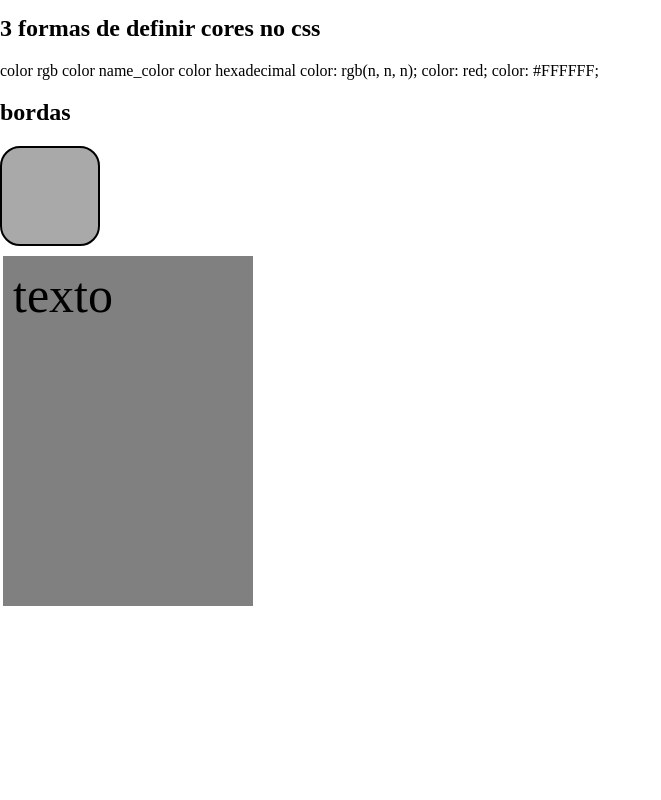
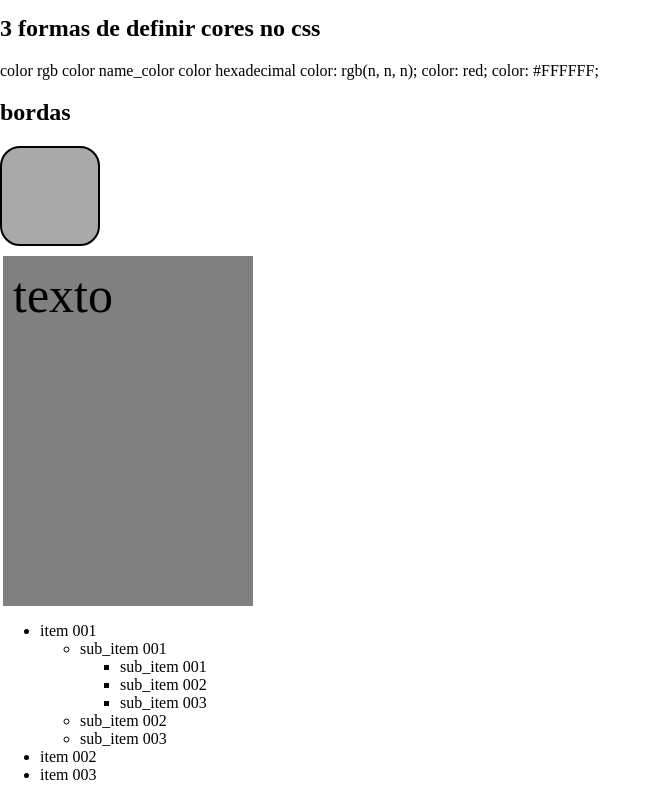
Before and after one commit to tom-jr/html-css-b7web, a plain HTML site: page revisao-lab/index.html in a window 1280 px wide. Shown: the part 730-1530 px from the top of the page, without its empty margins (0-661 px from the left). Before the commit the page ends 1340 px from the top, so only its background shows below. Drawn offline with Linux system fonts and the light colour scheme.

Commit message:
#006 modulo_002 formatacao-texto-css add-font-externa listas

```diff
--- a/revisao-lab/index.html
+++ b/revisao-lab/index.html
@@ -1,14 +1,16 @@
 <!DOCTYPE html>
 <html lang="en">
+
 <head>
     <meta charset="UTF-8">
     <meta http-equiv="X-UA-Compatible" content="IE=edge">
     <meta name="viewport" content="width=device-width, initial-scale=1.0">
     <title>Document</title>
     <style>
-        *{
+        * {
             box-sizing: border-box;
         }
+
         .borda {
             width: 100px;
             height: 100px;
@@ -32,6 +34,7 @@
         }
     </style>
 </head>
+
 <body>
     <h1>Resumo</h1>
     <h2>header 002</h2>
@@ -45,7 +48,7 @@
 
     <button type="button">Click here</button>
 
-    <br/>
+    <br />
 
     <ul>
         <li>Item 01</li>
@@ -74,5 +77,26 @@
     <div class="margin-padding">
         texto
     </div>
+
+    <ul>
+        <li>
+            item 001
+            <ul>
+                <li>
+                    sub_item 001
+                    <ul>
+                        <li>sub_item 001</li>
+                        <li>sub_item 002</li>
+                        <li>sub_item 003</li>
+                    </ul>
+                </li>
+                <li>sub_item 002</li>
+                <li>sub_item 003</li>
+            </ul>
+        </li>
+        <li>item 002</li>
+        <li>item 003</li>
+    </ul>
 </body>
+
 </html>
```
Also changed, not shown: 3 other files.
